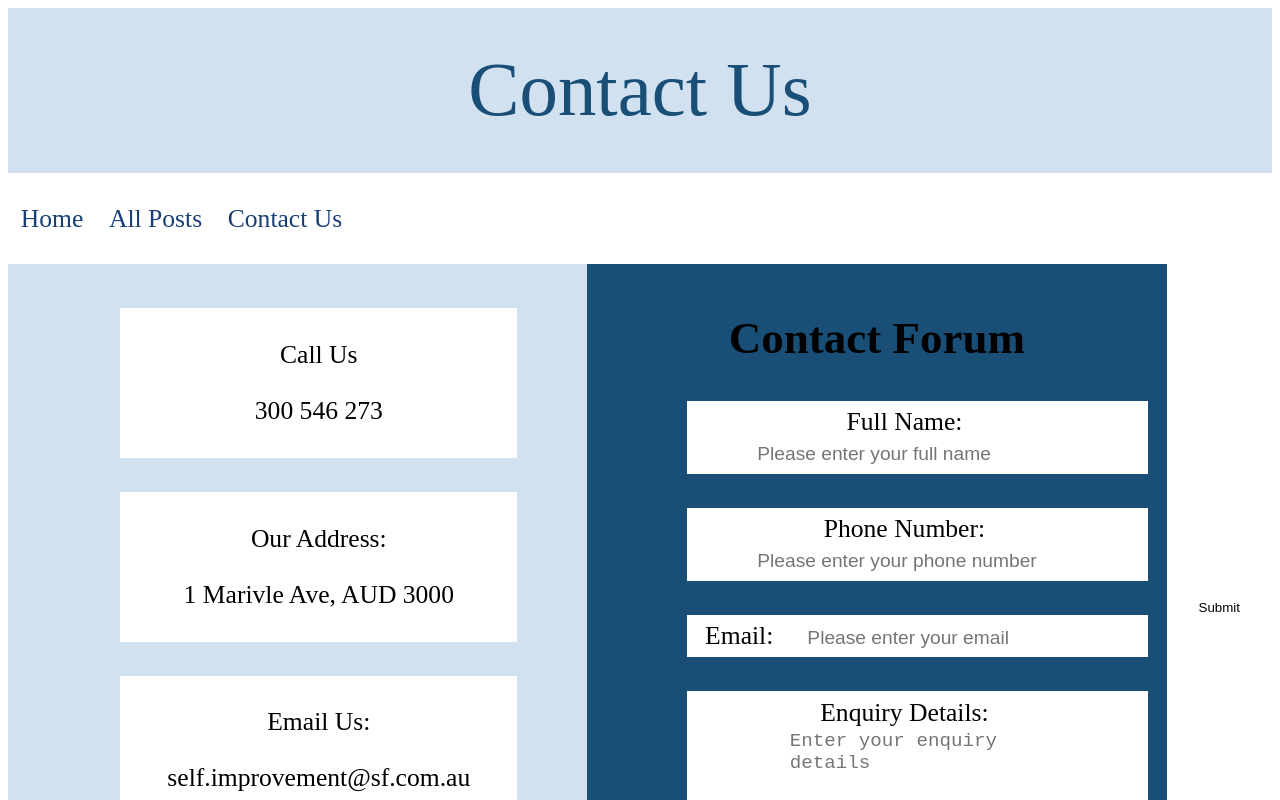
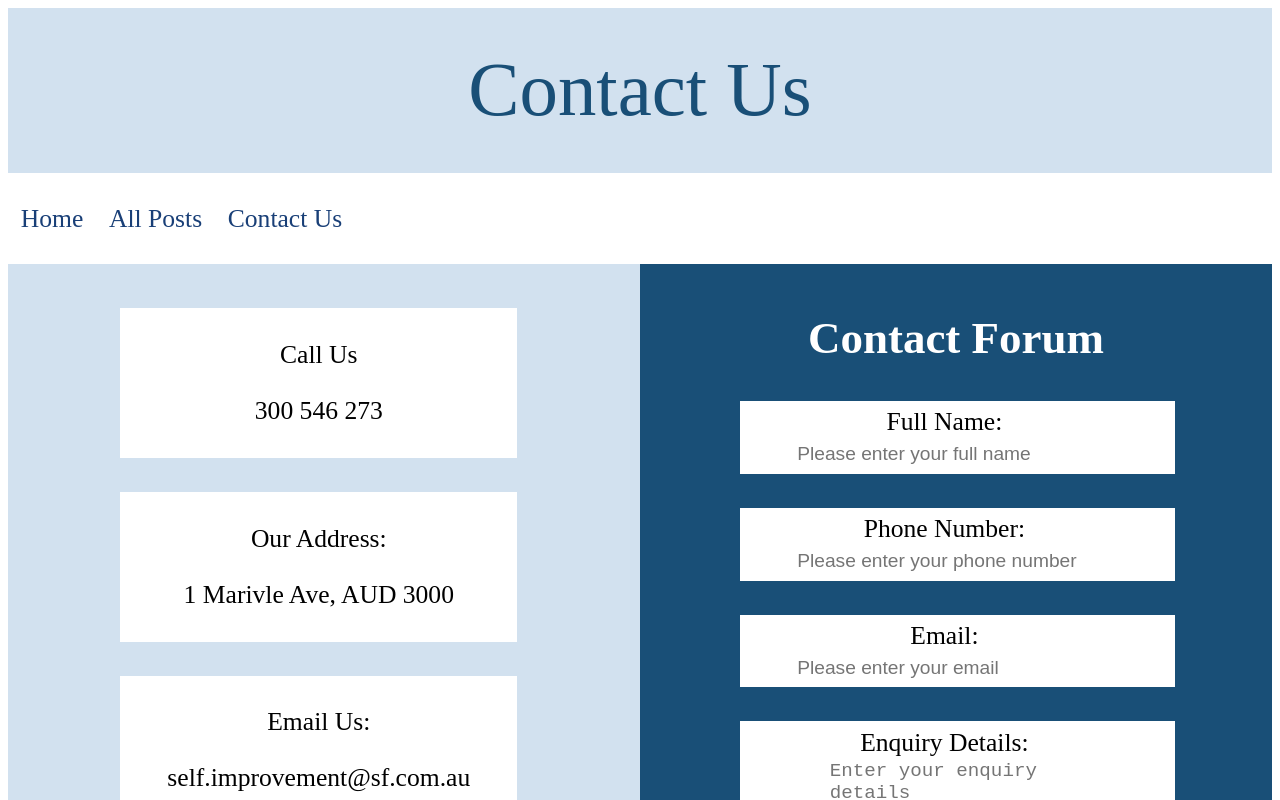
Before and after one commit to prshah101/SIT120, a Vue app in the folder selfdevbloga3/: page /contactUs in a window 1280 px wide. Shown: the top 800 px of the page. Built offline with nearby package versions, Linux system fonts and the light colour scheme.

Commit message:
cleaning contact forum

```diff
--- a/selfdevbloga3/src/components/BlogPost.vue
+++ b/selfdevbloga3/src/components/BlogPost.vue
@@ -9,7 +9,8 @@ export default {
     name: 'BlogPost',
     data() {
         return {
-            title:''
+            title:'',
+            body:'',
         }
     },
     mounted(){
--- a/selfdevbloga3/src/components/ContactUs.vue
+++ b/selfdevbloga3/src/components/ContactUs.vue
@@ -17,33 +17,33 @@
             <p>self.improvement@sf.com.au</p>
         </div>
     </div>
-    <form class="forum">
+    <div class="forum">
         <h2>Contact Forum</h2>
         <div class="forum-detail">
             <label>Full Name:</label> &nbsp; &nbsp;
-            <input v-model="form.name" type="text" placeholder="Please enter your full name" />
+            <input v-model="name" type="text" placeholder="Please enter your full name" />
         </div>
         <br>
         <div class="forum-detail">
             <label>Phone Number:</label> &nbsp; &nbsp;
-            <input v-model="form.phoneNum" type="tel" placeholder="Please enter your phone number" />
+            <input v-model="phoneNum" type="tel" placeholder="Please enter your phone number" />
         </div>
         <br>
         <div class="forum-detail">
             <label>Email:</label> &nbsp; &nbsp;
-            <input v-model="form.email" type="text" placeholder="Please enter your email" />
+            <input v-model="email" type="text" placeholder="Please enter your email" />
         </div>
         <br>
         <div class="forum-detail">
             <label>Enquiry Details:</label> &nbsp; &nbsp;
-            <textarea v-model="form.enquiry" placeholder="Enter your enquiry details"></textarea>
+            <textarea v-model="enquiry" placeholder="Enter your enquiry details"></textarea>
         </div>
         <br>
 
+        <button v-on:click="confirm">Submit</button>
+        <p id="confirmMessage" style="display:none; color:white"> {{name}}, your enquiry has been sent! We will get back to you shortly.</p>
         <br>
-    </form>
-    <button v-on:click="confirm">Submit</button>
-        <!-- <p id="confirmMessage" style="display:none; color:white"> {{form.name}}, your enquiry has been sent! We will get back to you shortly.</p> -->
+    </div>
         <br><br><br>
 </div>
 </template>
@@ -53,12 +53,10 @@ export default {
     name: 'ContactUs',
     data() {
         return {
-            form: {
                 name: '',
                 phoneNum: '',
                 enquiry: '',
                 email: '',
-            }
         }
     },
     methods: {
@@ -111,17 +109,13 @@ export default {
     background-color: #ffffff;
     padding: 0.5vw;
     font-size: 2vw;
-    width: 35vw;
+    width: 33vw;
     position: relative;
     left: 7vw;
 }
 
-.h2 {
-    padding: 0.5vw;
-    font-size: 2vw;
-    width: 35vw;
-    position: relative;
-    left: 8vw;
+h2 {
+    color: #ffffff;
 }
 
 input {
```
